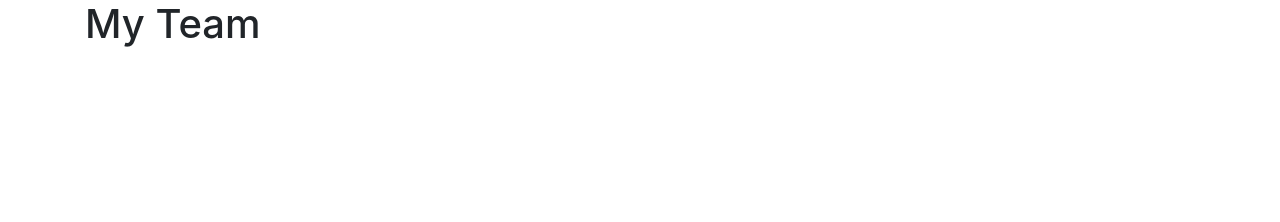
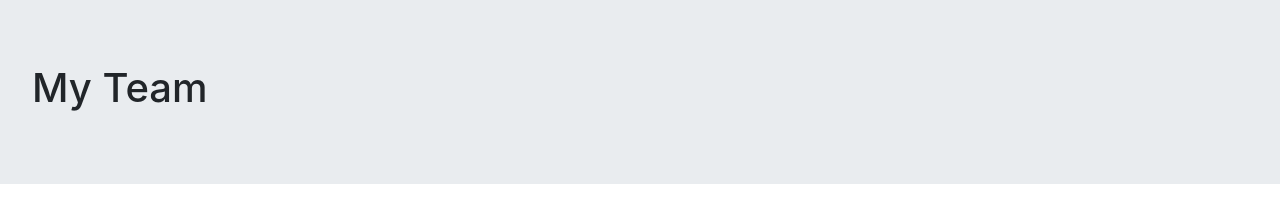
Before and after one commit to alxndryn/Template-Engine-Employee-Summary, a website: page templates/main.html in a window 1280 px wide. Drawn offline with nearby package versions, Linux system fonts and the light colour scheme.

Commit message:
adds to main html

```diff
--- a/app.js
+++ b/app.js
@@ -93,6 +93,9 @@ function addEmployee() {
 
 
 //Builds HTML page
+function buildPage() {
+
+}
 
 
 //Run application
--- a/templates/main.html
+++ b/templates/main.html
@@ -10,14 +10,14 @@
     <link rel="stylesheet" href="https://stackpath.bootstrapcdn.com/bootstrap/4.3.1/css/bootstrap.min.css" integrity="sha384-ggOyR0iXCbMQv3Xipma34MD+dH/1fQ784/j6cY/iJTQUOhcWr7x9JvoRxT2MZw1T" crossorigin="anonymous">
   </head>
   <body>
+      <!-- Header -->
+      <div class="row jumbotron">
+        <div class="col">
+            <h1>My Team</h1>
+        </div>
       <!-- Container -->
-      <div class="container">
-          <div class="row">
-              <div class="col">
-                  <h1>My Team</h1>
-              </div>
-          </div>
-
+      <div class="container-fluid">
+        <!-- add team cards -->
       </div>
 
 
```
